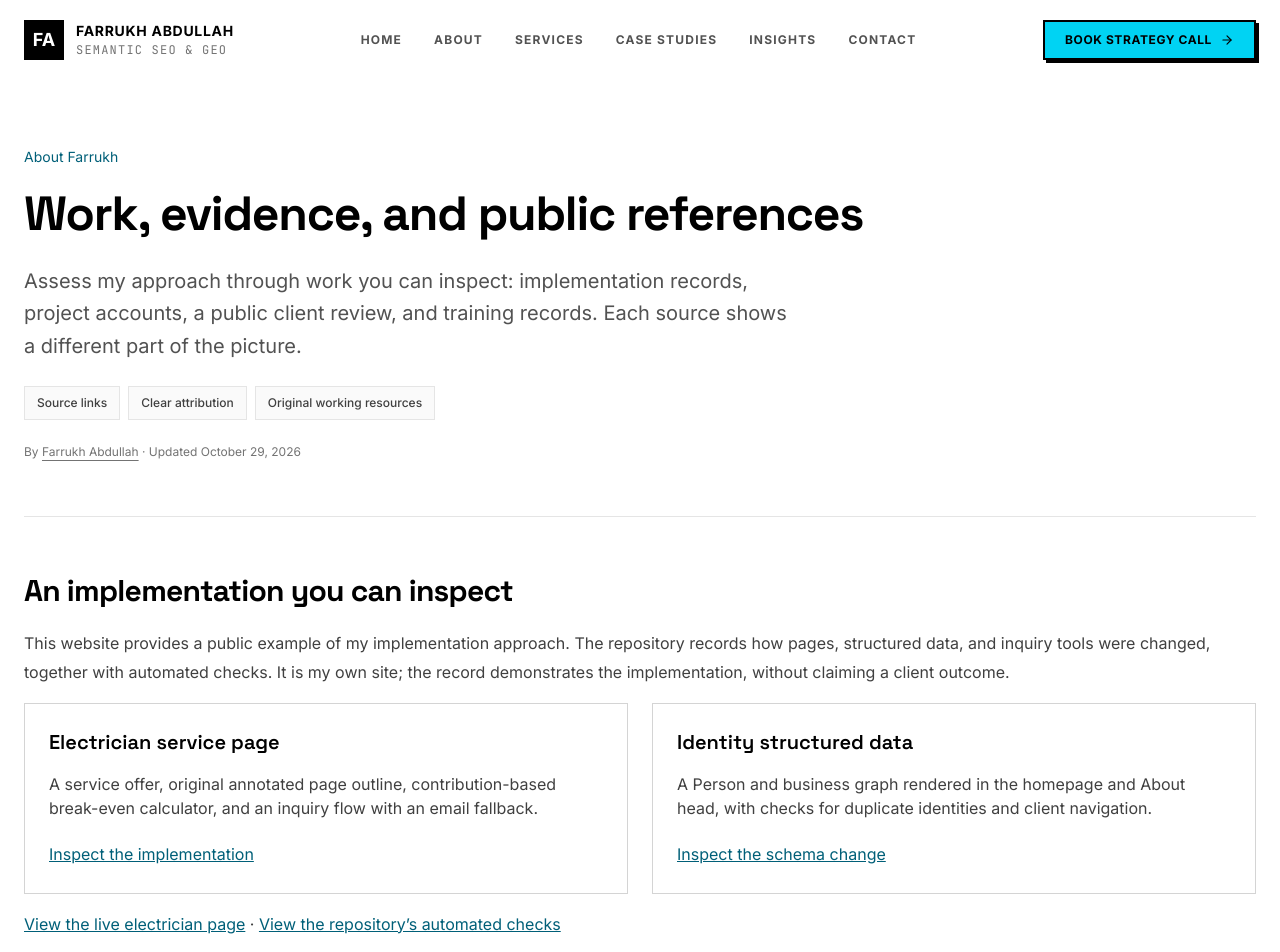
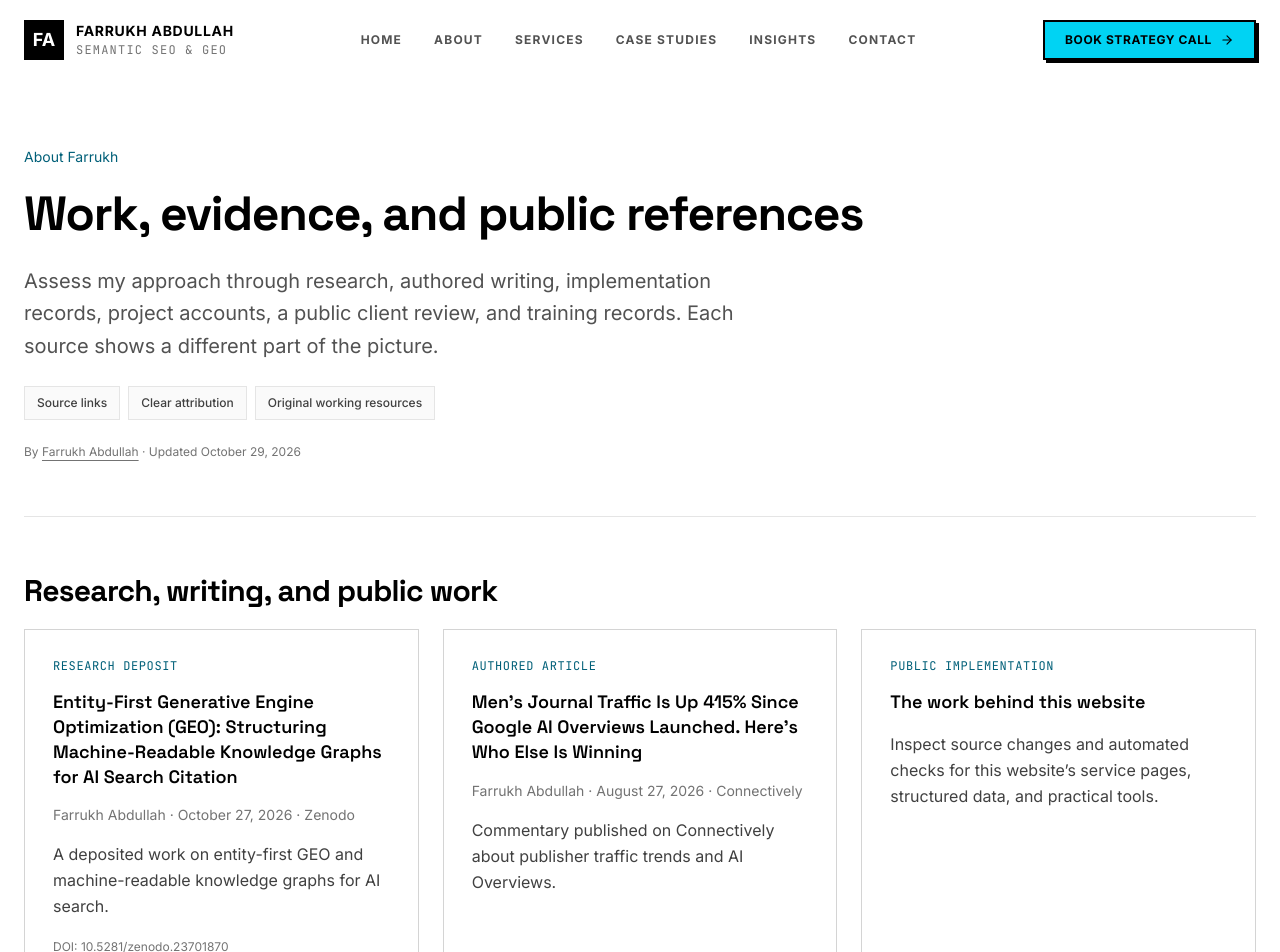
Before and after one commit to yes155/Farrukh-Abdullah-Sementic-SEO-Professional-Profile-Website, a Next.js app: page /evidence in a window 1280 px wide. Shown: the top 952 px of the page. Built offline with nearby package versions, Linux system fonts and the light colour scheme.

Commit message:
Present research, authored writing, and public implementation work (#14)

```diff
--- a/scripts/export-content-map.mjs
+++ b/scripts/export-content-map.mjs
@@ -26,7 +26,7 @@ const {EDITORIAL_ARTICLES}=load('src/lib/articles.ts');
 const rows=[];
 const add=(url,cluster,intent,task,headings,variants='Cover close wording variants within the same page')=>rows.push({url,cluster,intent,page_decision:'QDP: retain distinct page',primary_task:task,heading_decisions:headings.map(x=>'QDH: '+x).join(' | '),variant_decision:'QDS: '+variants});
 add('/','Business identity','Commercial','Choose an SEO consultant',['Services','Selected work','Client feedback','Engagement questions']);
-add('/about','Business identity','Trust','Understand the consultant and relevant experience',['Approach','Professional experience','Training']);
+add('/about','Business identity','Trust','Understand the consultant and relevant experience',['Approach','Research, writing, and public work','Professional experience','Training']);
 add('/services','Services','Directory','Choose the right SEO service',['Core services','Industry services']);
 add('/case-studies','Case studies','Directory','Find relevant project experience',['Client projects']);
 add('/locations','Service areas','Directory','Understand remote availability',['US markets','Pakistan','Other locations']);
@@ -35,7 +35,7 @@ add('/insights','Insights','Directory','Find a practical SEO explanation',['Arti
 add('/contact','Business identity','Conversion','Describe a project and choose a contact route',['Project details','Contact options']);
 add('/privacy','Policies','Policy','Understand data handling',['Inquiry information','Privacy terms']);
 add('/terms','Policies','Policy','Understand advisory terms',['Engagement terms']);
-add('/evidence','Business identity','Trust','Assess public implementation records and source types',['Public implementation','Public client review','Project accounts','Original resources','How I record AI-search observations','Source types']);
+add('/evidence','Business identity','Trust','Assess public implementation records and source types',['Research, writing, and public work','Public implementation','Public client review','Project accounts','Original resources','How I record AI-search observations','Source types','Professional profiles and company listings','Resource curation and a submitted contribution']);
 add('/tools/local-seo-audit-workbook','Planning tools','Utility','Record a manual local SEO review and export an action list',['Review context','Manual audit workbook','Blank worksheet','Prioritization','Comparison records','Citing the resource']);
 add('/tools/seo-project-planner','Planning tools','Utility','Prepare an SEO project brief',['Business type','Goal','Suggested review priorities','Using the brief']);
 for(const service of CORE_SERVICES)add('/services/'+service.slug,'Core services','Commercial',service.title,['Service fit',...service.deliverables,'Access','Progress','Engagement questions']);
--- a/src/app/about/AboutPageClient.tsx
+++ b/src/app/about/AboutPageClient.tsx
@@ -2,15 +2,18 @@ import Link from 'next/link';
 import { EXPERIENCE_TIMELINE } from '@/data';
 import JsonLd from '@/components/JsonLd';
 import Certifications from '@/components/Certifications';
+import PublicWorkCards from '@/components/PublicWorkCards';
+import { getPublicWorkSchema } from '@/lib/publicWork';
 import { getBreadcrumbSchema, PERSON_ID } from '@/lib/schemas';
 export default function AboutPage() {
   return <>
     <div className="site-shell py-10 md:py-16 space-y-12">
       <JsonLd id="schema-breadcrumb-about" data={getBreadcrumbSchema([{ name: 'Home', url: '/' }, { name: 'About', url: '/about' }])} />
       <JsonLd id="schema-person-about" data={{ '@context': 'https://schema.org', '@type': 'ProfilePage', '@id': 'https://farrukh.top/about#page', url: 'https://farrukh.top/about', name: 'About Farrukh Abdullah', mainEntity: { '@id': PERSON_ID } }} />
+      <JsonLd id="schema-public-work" data={getPublicWorkSchema()} />
       <header className="grid md:grid-cols-[minmax(0,1.8fr)_minmax(0,1fr)] gap-10 md:gap-16 items-start border-b border-neutral-200 pb-12"><div><p className="text-xs font-mono tracking-widest text-cyan-800 mb-5 uppercase">Independent SEO consultant</p><h1 className="text-4xl md:text-5xl font-bold tracking-tight">About Farrukh Abdullah</h1><p className="text-lg md:text-xl text-neutral-600 leading-relaxed mt-6">I work on content planning, local search, technical implementation, and search visibility measurement. I’m based in Faisalabad, Pakistan, and work remotely with business owners and their teams.</p><ul className="flex flex-wrap gap-2 mt-6">{['Semantic SEO', 'Local search', 'AI-search measurement'].map(label => <li key={label} className="text-xs border border-neutral-200 bg-neutral-50 px-3 py-2">{label}</li>)}</ul><Link href="/contact" className="inline-block mt-7 underline text-cyan-800 underline-offset-4">Discuss your website</Link></div><figure className="max-w-xs md:justify-self-end"><img src="/farrukh-photo-final.jpg" alt="Farrukh Abdullah, independent SEO consultant" className="w-full h-auto border border-black" width={320} height={400} /></figure></header>
       <section className="max-w-3xl space-y-5"><h2 className="text-2xl md:text-3xl font-bold tracking-tight">How I approach the work</h2><p className="text-base md:text-lg leading-[1.8] text-neutral-700">My background includes more than 11 years in corporate sales and market analytics. That experience informs how I plan SEO work: understand the customer, identify the practical problem, and choose an outcome the business can measure.</p><p className="text-base md:text-lg leading-[1.8] text-neutral-700">I review what a website already offers before recommending more pages. Each engagement connects page purpose, supporting information, implementation responsibilities, and inquiry or sales measurement.</p><p className="text-base text-neutral-700"><Link href="/case-studies" className="underline text-cyan-800">Explore the case studies</Link> or <Link href="/services" className="underline text-cyan-800">see how services are scoped</Link>.</p></section>
-      <section className="max-w-3xl border border-neutral-300 p-6 md:p-8 space-y-5"><h2 className="text-2xl md:text-3xl font-bold tracking-tight">Work you can inspect</h2><p className="text-base text-neutral-700 leading-relaxed">Explore public implementation records, the evidence behind the project accounts, and a client-submitted market-research review on Clutch. The free audit workbook shows how I organize a review into evidence and next actions.</p><div className="flex flex-wrap gap-x-6 gap-y-3 text-sm font-semibold"><Link href="/evidence" className="underline text-cyan-800">Work and public references</Link><Link href="/tools/local-seo-audit-workbook" className="underline text-cyan-800">Try the audit workbook</Link></div></section>
+      <section id="research-and-public-work" aria-labelledby="public-work-heading" className="space-y-6 scroll-mt-28"><div className="max-w-3xl"><h2 id="public-work-heading" className="text-2xl md:text-3xl font-bold tracking-tight">Research, writing, and public work</h2><p className="text-base text-neutral-700 leading-relaxed mt-5">Explore my research deposit, writing published on Connectively, and implementation records for this website. Each offers a different way to assess my approach.</p></div><PublicWorkCards /><div className="flex flex-wrap gap-x-6 gap-y-3 text-sm font-semibold"><Link href="/evidence#research-and-writing" className="underline text-cyan-800">Publication context and public references</Link><Link href="/tools/local-seo-audit-workbook" className="underline text-cyan-800">Try the audit workbook</Link></div></section>
       <div className="max-w-3xl">
         <a href="https://techbehemoths.com/company/farrukh-abdullah-advisory" target="_blank" rel="noopener" data-techbehemoths-verification="" className="inline-block max-w-full focus-visible:outline-2 focus-visible:outline-offset-4 focus-visible:outline-cyan-800">
           <img src="https://cdn.techbehemoths.com/public/static/validation/tb-verified-logo.svg" alt="TechBehemoths Verification" className="block w-44 max-w-full h-auto" />
--- a/src/app/about/page.tsx
+++ b/src/app/about/page.tsx
@@ -4,20 +4,20 @@ import AboutPageClient from "./AboutPageClient";
 export const metadata: Metadata = {
   title: "About",
   description:
-    "Faisalabad-based semantic SEO and Generative Engine Optimization strategist. IBM, Moz, and BrightLocal certified, with a background in data-driven sales and analytics.",
+    "Meet Farrukh Abdullah, a Faisalabad-based SEO consultant. Explore his background, training, research deposit, published writing, and public implementation work.",
   alternates: {
     canonical: "/about",
   },
   openGraph: {
     title: "About Farrukh Abdullah | Semantic SEO & GEO Strategist",
     description:
-      "Faisalabad-based semantic SEO and Generative Engine Optimization strategist. IBM, Moz, and BrightLocal certified, with a background in data-driven sales and analytics.",
+      "Meet Farrukh Abdullah, a Faisalabad-based SEO consultant. Explore his background, training, research deposit, published writing, and public implementation work.",
     url: "/about",
   },
   twitter: {
     card: "summary_large_image",
     title: "About Farrukh Abdullah | Semantic SEO & GEO Strategist",
-    description: "Faisalabad-based semantic SEO and Generative Engine Optimization strategist. IBM, Moz, and BrightLocal certified, with a background in data-driven sales and analytics.",
+    description: "Meet Farrukh Abdullah, a Faisalabad-based SEO consultant. Explore his background, training, research deposit, published writing, and public implementation work.",
   },
 };
 
--- a/src/app/evidence/page.tsx
+++ b/src/app/evidence/page.tsx
@@ -2,16 +2,21 @@ import type { Metadata } from 'next';
 import Link from 'next/link';
 import EditorialLayout, { ContentSection } from '@/components/EditorialLayout';
 import Certifications from '@/components/Certifications';
+import PublicWorkCards from '@/components/PublicWorkCards';
+import JsonLd from '@/components/JsonLd';
+import { getPublicWorkSchema } from '@/lib/publicWork';
 import { CASE_SLUGS, getCaseContent } from '@/lib/caseContent';
 export const metadata: Metadata = {
   title: 'Work, Evidence & Public References',
-  description: 'Inspect Farrukh Abdullah’s implementation examples, case-study evidence, public client review, training records, and original local SEO audit workbook.',
+  description: 'Explore Farrukh Abdullah’s research deposit, authored article, public implementation records, client feedback, professional profiles, and practical SEO resources.',
   alternates: { canonical: '/evidence' },
 };
 const repo='https://github.com/yes155/Farrukh-Abdullah-Sementic-SEO-Professional-Profile-Website';
 export default function Page() {
   return <>
-    <EditorialLayout title="Work, evidence, and public references" intro="Assess my approach through work you can inspect: implementation records, project accounts, a public client review, and training records. Each source shows a different part of the picture." path="/evidence" parent={{name:'About Farrukh',url:'/about'}} attributes={['Source links','Clear attribution','Original working resources']}>
+    <JsonLd id="schema-public-work" data={getPublicWorkSchema()} />
+    <EditorialLayout title="Work, evidence, and public references" intro="Assess my approach through research, authored writing, implementation records, project accounts, a public client review, and training records. Each source shows a different part of the picture." path="/evidence" parent={{name:'About Farrukh',url:'/about'}} attributes={['Source links','Clear attribution','Original working resources']}>
+      <ContentSection id="research-and-writing" title="Research, writing, and public work"><PublicWorkCards /><p>The Zenodo record identifies a deposited work by Farrukh Abdullah, issued October 27, 2026. <a href="https://api.datacite.org/dois/10.5281/zenodo.23701870" className="underline text-cyan-800">DataCite’s registry metadata</a> supplies its title, author, ORCID, DOI, and issue date. A repository deposit and DOI establish a publication record; they do not establish peer review or CERN endorsement.</p><p>The Connectively article names Farrukh Abdullah as its author and was published August 27, 2026. It is presented here as an authored contribution, rather than independent reporting about the consultancy. The implementation record concerns this website, with client outcomes assessed separately.</p></ContentSection>
       <ContentSection id="implementation" title="An implementation you can inspect"><p>This website provides a public example of my implementation approach. The repository records how pages, structured data, and inquiry tools were changed, together with automated checks. It is my own site; the record demonstrates the implementation, without claiming a client outcome.</p><div className="grid md:grid-cols-2 gap-6">{[
         ['Electrician service page','A service offer, original annotated page outline, contribution-based break-even calculator, and an inquiry flow with an email fallback.',repo+'/pull/9','Inspect the implementation'],
         ['Identity structured data','A Person and business graph rendered in the homepage and About head, with checks for duplicate identities and client navigation.',repo+'/pull/10','Inspect the schema change']
@@ -24,9 +29,11 @@ export default function Page() {
         ['Client engagement account','A description of the work and reported outcomes. Read the measurement and evidence notes on the case page.'],
         ['Public client review','Feedback submitted to another platform. Follow the source to review the engagement, attribution, and publication context.'],
         ['Public implementation record','Source changes and checks that can be inspected. This demonstrates what was implemented; performance requires separate measurement.'],
+        ['Research deposit or authored article','A publication record or contribution with attribution. Check the work itself, its sources, and any stated review process; authorship does not establish independent endorsement.'],
         ['Training or a maintained profile','Information about study or professional identity. A profile or credential is not an endorsement of every claim or project result.']
       ].map(([title,text])=><div key={title} className="border-t border-neutral-300 pt-5"><dt className="font-semibold text-black">{title}</dt><dd className="mt-3">{text}</dd></div>)}</dl></ContentSection>
-      <ContentSection title="Public work and professional identity"><p><a href="https://github.com/yes155/awesome-geo-seo" className="underline text-cyan-800">My maintained GEO and SEO resource repository</a> provides another public example of resource curation. <a href="https://www.linkedin.com/in/farrukh-abdullah-5a218424/" className="underline text-cyan-800">My LinkedIn profile</a> supplies professional background. These are maintained resources and profiles, rather than independent editorial coverage.</p><p>For a project discussion, use the <Link href="/contact" className="underline text-cyan-800">contact page</Link>. If you spot an inaccurate statement on this site, include the page URL, the statement, and a supporting source so I can review it.</p></ContentSection>
+      <ContentSection id="profiles" title="Professional profiles and company listings"><dl className="grid md:grid-cols-2 gap-6"><div><dt className="font-semibold text-black">Professional identity</dt><dd className="mt-3"><a href="https://www.linkedin.com/in/farrukh-abdullah-5a218424/" className="underline text-cyan-800">LinkedIn profile</a> · <a href="https://orcid.org/0009-0001-9570-3897" className="underline text-cyan-800">ORCID researcher identifier</a> · <a href="https://www.wikidata.org/wiki/Q141886354" className="underline text-cyan-800">Wikidata entry</a></dd></div><div><dt className="font-semibold text-black">Company profile and client feedback</dt><dd className="mt-3"><a href="https://techbehemoths.com/company/farrukh-abdullah-advisory" className="underline text-cyan-800">TechBehemoths company profile</a> · <a href="https://clutch.co/profile/farrukh-abdullah-geo-semantic-seo-consultant" className="underline text-cyan-800">Clutch profile and review</a></dd></div></dl><p>Profiles and identifiers supply professional or business information. The scope of the client review is described <a href="#public-review" className="underline text-cyan-800">above</a>; a listing or identifier alone does not establish a client result.</p></ContentSection>
+      <ContentSection id="resource-curation" title="Resource curation and a submitted contribution"><p><a href="https://github.com/yes155/awesome-geo-seo" className="underline text-cyan-800">My maintained GEO and SEO resource repository</a> provides a public example of resource curation. It is maintained by me, rather than independent coverage of my work.</p><p>I submitted the collection for consideration in SerpApi’s awesome-seo-tools repository through <a href="https://github.com/serpapi/awesome-seo-tools/pull/534" className="underline text-cyan-800">pull request #534</a>. Checked October 29, 2026: the request was open and unmerged. This records a submission, not accepted inclusion or a SerpApi endorsement; follow the pull request for its current status.</p><p>For a project discussion, use the <Link href="/contact" className="underline text-cyan-800">contact page</Link>. If you spot an inaccurate statement on this site, include the page URL, the statement, and a supporting source so I can review it.</p></ContentSection>
     </EditorialLayout>
     <Certifications />
   </>;
--- /dev/null
+++ b/src/components/PublicWorkCards.tsx
@@ -0,0 +1,15 @@
+import { PUBLIC_WORK } from '@/lib/publicWork';
+import { displayDate } from '@/lib/contentMetadata';
+
+export default function PublicWorkCards() {
+  return <div className="grid md:grid-cols-2 xl:grid-cols-3 gap-6">
+    {PUBLIC_WORK.map(work => <article key={work.id} className="min-w-0 border border-neutral-300 bg-white p-6 md:p-7 flex flex-col">
+      <p className="text-xs font-mono uppercase tracking-wider text-cyan-800 mb-4">{work.kind}</p>
+      <h3 className="text-lg font-semibold text-black leading-snug">{work.title}</h3>
+      {'date' in work && <p className="text-sm text-neutral-500 mt-4">Farrukh Abdullah · <time dateTime={work.date}>{displayDate(work.date)}</time> · {work.publisher}</p>}
+      <p className="text-base text-neutral-700 leading-relaxed mt-4 mb-5">{work.summary}</p>
+      {'doi' in work && <p className="text-xs text-neutral-500 break-all mb-5">DOI: {work.doi}</p>}
+      <a href={work.url} className="mt-auto inline-block text-sm font-semibold underline underline-offset-4 text-cyan-800">{work.action}</a>
+    </article>)}
+  </div>;
+}
--- a/src/lib/contentMetadata.ts
+++ b/src/lib/contentMetadata.ts
@@ -2,7 +2,7 @@
 export const EDITORIAL_UPDATED = "2026-10-19";
 const PAGE_UPDATES: Record<string, string> = {
   "/": "2026-10-28",
-  "/about": "2026-10-28",
+  "/about": "2026-10-29",
   "/evidence": "2026-10-29",
   "/tools/local-seo-audit-workbook": "2026-10-28",
   "/services/local-seo": "2026-10-28",
--- a/src/lib/identityGraph.json
+++ b/src/lib/identityGraph.json
@@ -128,7 +128,8 @@
       ],
       "sameAs": [
         "https://www.goodfirms.co/company/farrukh-abdullah-geo-semantic-seo-consultant",
-        "https://clutch.co/profile/farrukh-abdullah-geo-semantic-seo-consultant"
+        "https://clutch.co/profile/farrukh-abdullah-geo-semantic-seo-consultant",
+        "https://techbehemoths.com/company/farrukh-abdullah-advisory"
       ]
     }
   ]
--- a/src/lib/llms.ts
+++ b/src/lib/llms.ts
@@ -1,6 +1,7 @@
 import type { Insight } from '@/types';
 import { CORE_SERVICES } from './serviceContent';
 import { CASE_SLUGS, getCaseContent } from './caseContent';
+import { PUBLIC_WORK } from './publicWork';
 
 const ORIGIN = 'https://farrukh.top';
 const line = (value: string) => value.replace(/[\r\n]+/g, ' ').trim();
@@ -26,10 +27,16 @@ export function buildLlmsText(articles: Insight[]): string {
     '',
     '## Evidence and practical resources',
     '',
-    entry('Work, evidence, and public references', '/evidence', 'Public implementation records, an attributed client review, training links, and the evidence available with project accounts.'),
+    entry('Work, evidence, and public references', '/evidence', 'Research deposit, authored writing, public implementation records, an attributed client review, and project evidence context.'),
     entry('Local SEO audit workbook', '/tools/local-seo-audit-workbook', 'A free manual review with 16 checks, evidence fields, next actions, and CSV export. It is not an automated crawl or SEO score.'),
     entry('SEO project planner', '/tools/seo-project-planner', 'Prepare a project brief around the business, customer task, and measurement needs.'),
     entry('AI-search observation template (CSV)', '/resources/ai-search-observation-template.csv', 'Ten starter buyer questions and blank observation fields. Record engines, context, citations, and accuracy; measure referrals and inquiries separately.'),
+    '',
+    '## Research, writing, and public work',
+    '',
+    ...PUBLIC_WORK.map(work => entry(work.title, work.url, `${work.kind}. ${work.summary}`)),
+    '',
+    'Authored work and owned implementation records are distinct from independent endorsements. Read the evidence page for publication and source context.',
     '',
     '## Project accounts',
     '',
--- /dev/null
+++ b/src/lib/publicWork.ts
@@ -0,0 +1,54 @@
+import { PERSON_ID } from './schemas';
+
+// Checked against the DataCite record, article byline/date metadata, and public
+// repository on October 29, 2026. These are authored works, not endorsements.
+export const PUBLIC_WORK = [
+  {
+    id: 'research',
+    kind: 'Research deposit',
+    title: 'Entity-First Generative Engine Optimization (GEO): Structuring Machine-Readable Knowledge Graphs for AI Search Citation',
+    summary: 'A deposited work on entity-first GEO and machine-readable knowledge graphs for AI search.',
+    url: 'https://zenodo.org/records/23701870',
+    date: '2026-10-27',
+    publisher: 'Zenodo',
+    doi: '10.5281/zenodo.23701870',
+    action: 'View the research deposit',
+  },
+  {
+    id: 'article',
+    kind: 'Authored article',
+    title: 'Men’s Journal Traffic Is Up 415% Since Google AI Overviews Launched. Here’s Who Else Is Winning',
+    summary: 'Commentary published on Connectively about publisher traffic trends and AI Overviews.',
+    url: 'https://blog.connectively.us/mens-journal-traffic-is-up-415-since-google-ai-overviews-launched-heres-who-else-is-winning/',
+    date: '2026-08-27',
+    publisher: 'Connectively',
+    action: 'Read the authored article',
+  },
+  {
+    id: 'implementation',
+    kind: 'Public implementation',
+    title: 'The work behind this website',
+    summary: 'Inspect source changes and automated checks for this website’s service pages, structured data, and practical tools.',
+    url: 'https://github.com/yes155/Farrukh-Abdullah-Sementic-SEO-Professional-Profile-Website',
+    action: 'Inspect the implementation',
+  },
+] as const;
+
+export function getPublicWorkSchema() {
+  return {
+    '@context': 'https://schema.org',
+    '@graph': PUBLIC_WORK.map(work => ({
+      '@type': work.id === 'research' ? 'CreativeWork' : work.id === 'article' ? 'Article' : 'SoftwareSourceCode',
+      '@id': work.id === 'research' ? `https://doi.org/${work.doi}` : `${work.url}#work`,
+      name: work.title,
+      ...(work.id === 'article' ? { headline: work.title } : {}),
+      description: work.summary,
+      url: work.url,
+      author: { '@id': PERSON_ID },
+      ...('date' in work ? { datePublished: work.date } : {}),
+      ...('publisher' in work ? { publisher: { '@type': 'Organization', name: work.publisher } } : {}),
+      ...(work.id === 'research' ? { identifier: { '@type': 'PropertyValue', propertyID: 'DOI', value: work.doi } } : {}),
+      ...(work.id === 'implementation' ? { codeRepository: work.url } : {}),
+    })),
+  };
+}
```
Also changed, not shown: 3 other files (tests, documents, lock files or other folders).
